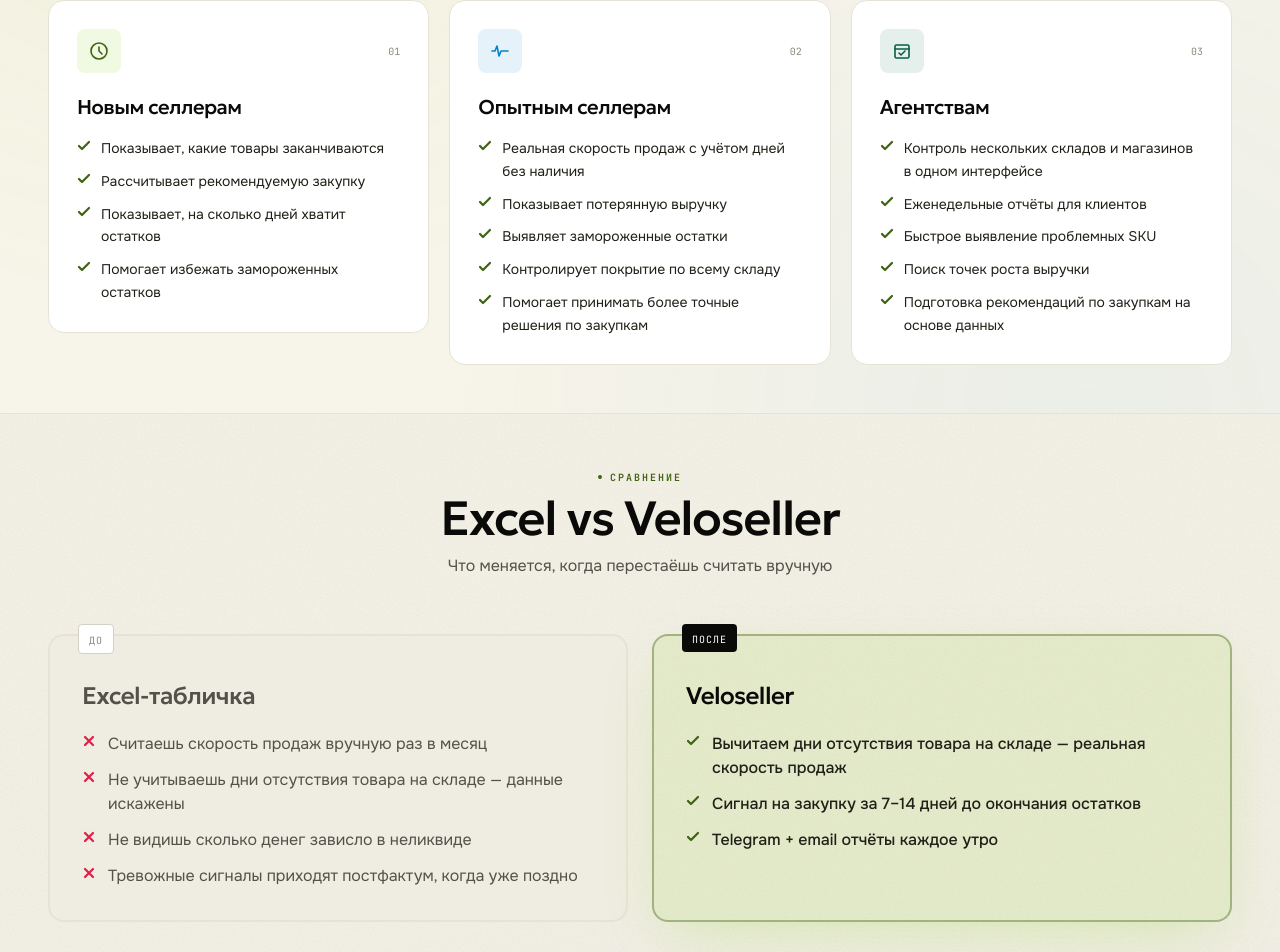
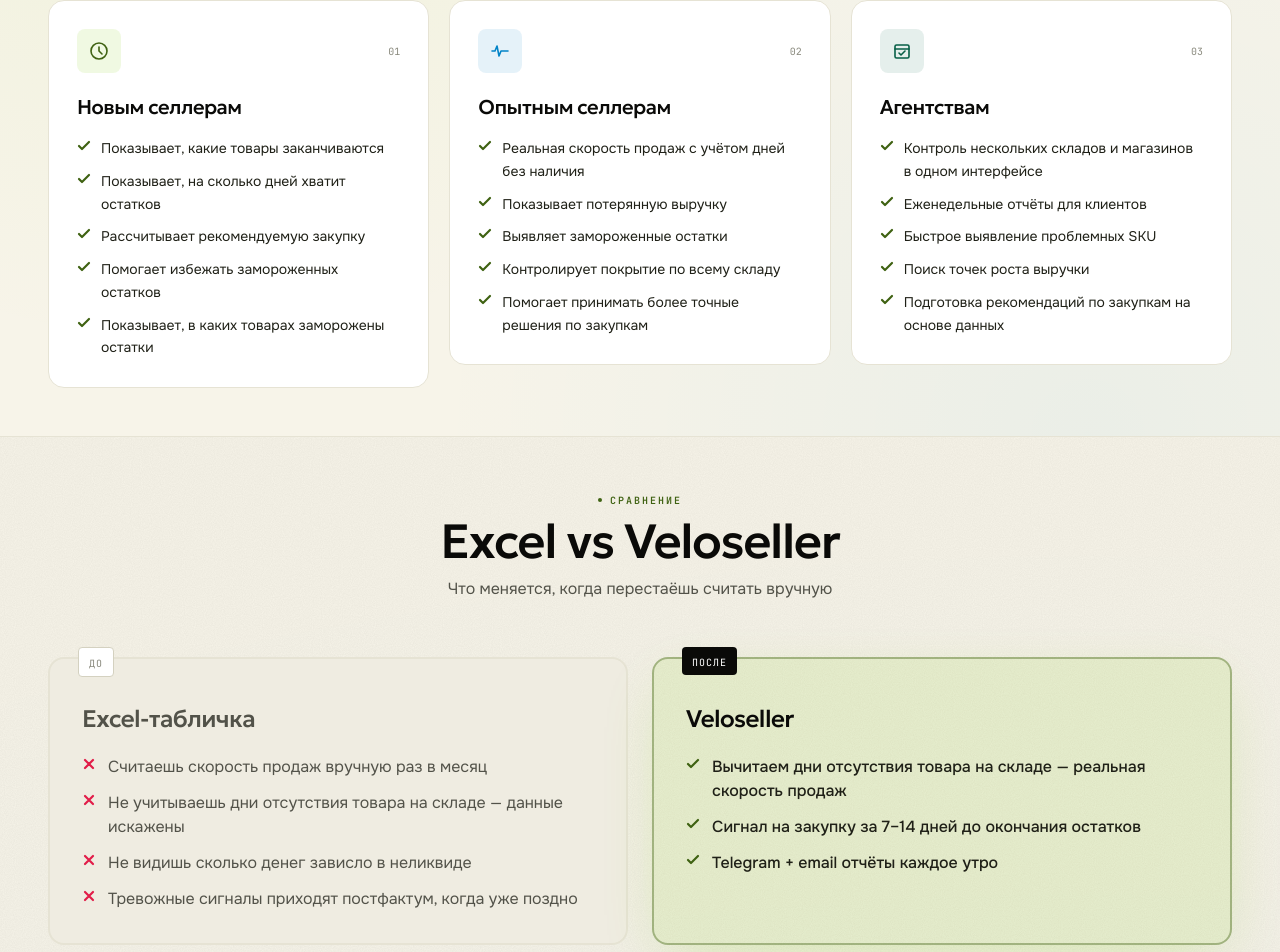
Before and after one commit to igor1000rr/Veloseller-, a Next.js app in the folder apps/web/: page / in a window 1280 px wide. Shown: the part 3796-4748 px from the top of the page. Built offline with nearby package versions, Linux system fonts and the light colour scheme; no server answers.

Commit message:
fix(web): карточка «Новым селлерам» — 5 пунктов + новый порядок, выравнивание с остальными (#9)

```diff
--- a/apps/web/app/_landing/data.ts
+++ b/apps/web/app/_landing/data.ts
@@ -194,9 +194,10 @@ export const segments = isEn
         accent: "lime" as const,
         items: [
           "Показывает, какие товары заканчиваются",
+          "Показывает, на сколько дней хватит остатков",
           "Рассчитывает рекомендуемую закупку",
-          "Показывает, на сколько дней хватит остатков",
           "Помогает избежать замороженных остатков",
+          "Показывает, в каких товарах заморожены остатки",
         ],
       },
       {
```
